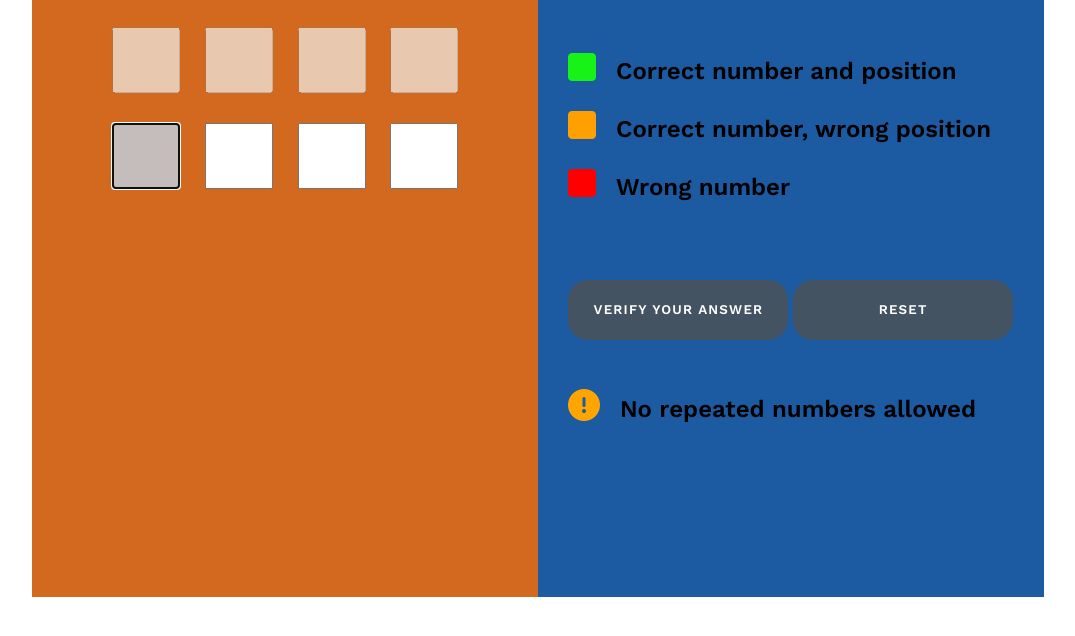
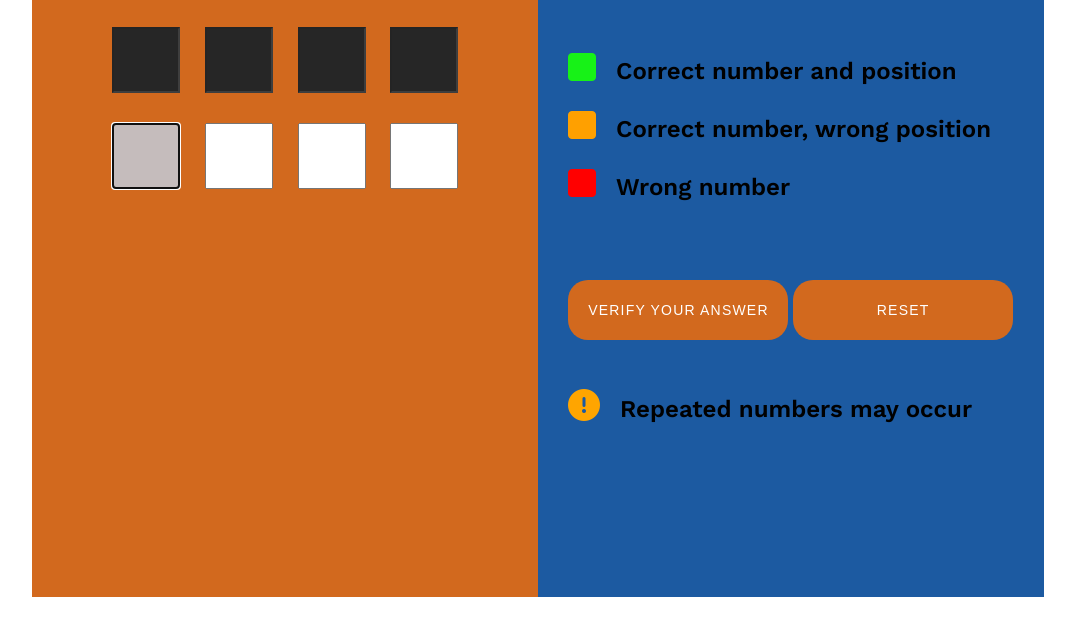
Before and after one commit to thenriq/code-institute_project2, a plain HTML site: page index.html in a window 1280 px wide. Both pictures are taken after a click on the button "VERIFY YOUR ANSWER". Shown: the part 114-750 px from the top of the page, without its empty margins (102-1177 px from the left). Drawn offline with nearby package versions, Linux system fonts and the light colour scheme.

Commit message:
change alert phrase, style buttons and updated disabled background input fields to enhance contrast color

```diff
--- a/assets/css/style.css
+++ b/assets/css/style.css
@@ -61,6 +61,10 @@ body {
     color: #3d3d41;
 }
 
+input:disabled {
+    background-color: #262626;
+ }
+
 .right-area{
     width: 50%;
     height: 600px;
@@ -101,8 +105,9 @@ body {
 .btn {
     width: 220px;
     height: 60px;
-    font-family: "Work Sans", sans-serif;
-    font-weight: bold;
+    font-family: "Arial Nova Condensed", sans-serif;
+    font-size: 14px;
+    /*font-weight: bold;*/
     text-transform: uppercase;
     letter-spacing: 1.2px;
     color: white;
@@ -110,14 +115,15 @@ body {
 
 .btn--gray {
     margin-top: 25px;
-    background-color: #445361;
+    background-color: #d2691e;
     border: 1px transparent;
     border-radius: 20px;
 }
 
 .btn--gray:active,
 .btn--gray:hover {
-    background-color: #0d1013;
+    background-color: #ffffff;
+    color: #d2691e
 }
 
 .alert-info {
--- a/assets/js/script.js
+++ b/assets/js/script.js
@@ -90,11 +90,13 @@ function runGame() {
         }
         if (control == 4) {
             playAgainWin();
+            container.getElementsByTagName("input")[i].disabled = true;
 
             break;
         }
 
         container.getElementsByTagName("input")[i].disabled = true;
+
     }
 
 
--- a/index.html
+++ b/index.html
@@ -30,7 +30,7 @@
                 <button data-type="submit" class="btn btn--gray check-answer">Verify your answer</button>
                 <button data-type="reset" class="btn btn--gray">Reset</button>
             </div>
-            <h2 class="alert-info"><i class="fa-solid fa-circle-exclamation"></i>No repeated numbers allowed</h2>
+            <h2 class="alert-info"><i class="fa-solid fa-circle-exclamation"></i>Repeated numbers may occur</h2>
         </div>
     </div>
 <script src="assets/js/script.js"></script>
```
